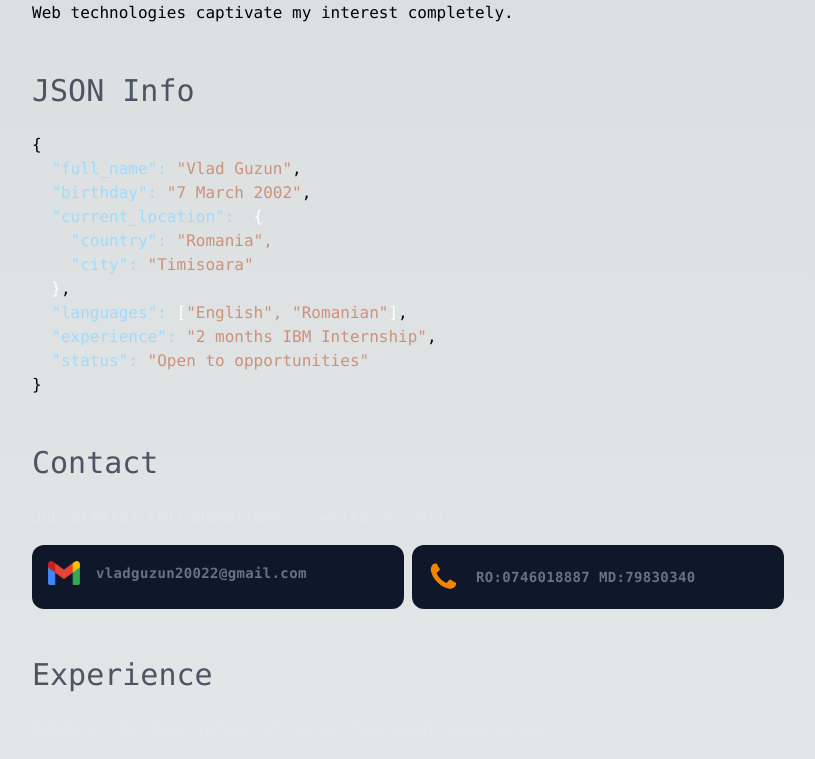
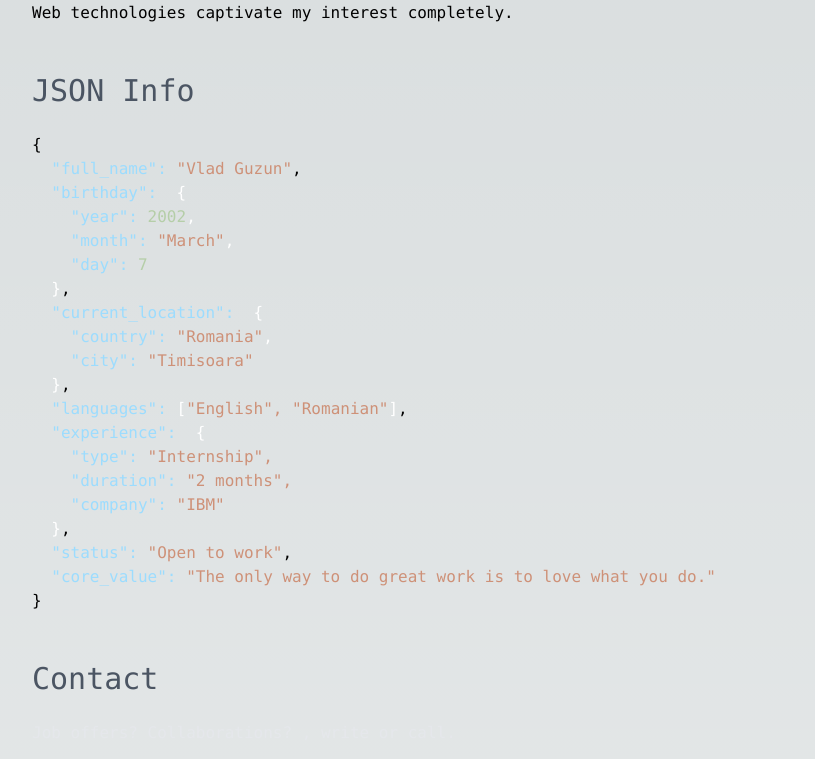
Before and after one commit to vlad-guzun/upgraded-portfolio, a Next.js app: page / in a window 1280 px wide. Shown: the part 461-1220 px from the top of the page, without its empty margins (232-1047 px from the left). Built offline with nearby package versions, Linux system fonts and the light colour scheme.

Commit message:
make it better

```diff
--- a/components/InformationSection.tsx
+++ b/components/InformationSection.tsx
@@ -1,19 +1,52 @@
 import React from "react"
 import TitleHeader from "./TitleHeader"
 
+interface Information {
+  full_name: string
+  birthday: {
+    year: number
+    month: string
+    day: number
+  };
+  current_location: {
+    country: string
+    city: string
+  };
+  languages: string[]
+  experience: {
+    type: string
+    duration: string
+    company: string
+  };
+  status: string
+  core_value: string
+}
+
 const InformationSection = () => {
-  const information = {
+  const information: Information = {
     full_name: 'Vlad Guzun',
-    birthday: '7 March 2002',
-    current_location: 'Timisoara',
+    birthday: {
+      year: 2002,
+      month: 'March',
+      day: 7,
+    },
+    current_location: {
+      country: 'Romania',
+      city: 'Timisoara',
+    },
     languages: ['English', 'Romanian'],
-    experience: '2 months IBM Internship',
-    status: 'Open to opportunities',
+    experience: {
+      type: 'Internship',
+      duration: '2 months',
+      company: 'IBM',
+    },
+    status: 'Open to work',
+    core_value: "The only way to do great work is to love what you do.",
   };
 
-  const postmanBlue = '#9cdcfe'
-  const postmanOrange = '#ce9178'
-  const white = '#FFFFFF'
+  const postmanBlue = '#9cdcfe';
+  const postmanOrange = '#ce9178';
+  const white = '#FFFFFF';
 
   const formattedJson = (
     <pre>
@@ -25,21 +58,54 @@ const InformationSection = () => {
             <span>
               <span style={{ color: white }}>[</span>
               {Array.isArray(value) ? (
-                <span style={{ color: postmanOrange }}>{value.map(v => `"${v}"`).join(', ')}</span>
+                <span style={{ color: postmanOrange }}>{value.map((v) => `"${v}"`).join(', ')}</span>
               ) : (
                 <span style={{ color: postmanOrange }}>{`"${value}"`}</span>
               )}
               <span style={{ color: white }}>]</span>
+            </span>
+          ) : key === 'birthday' ? (
+            <span style={{ color: postmanOrange }}>
+              {' '}
+              <span style={{ color: white }}>{'{\n'}</span>
+              <span style={{ color: postmanBlue }}>{'    "year": '}</span>
+              <span style={{ color: '#b5cea8' }}>{value.year}</span>
+              <span style={{ color: white }}>,</span>
+              <br />
+              <span style={{ color: postmanBlue }}>{'    "month": '}</span>
+              <span style={{ color: postmanOrange }}>{`"${value.month}"`}</span>
+              <span style={{ color: white }}>,</span>
+              <br />
+              <span style={{ color: postmanBlue }}>{'    "day": '}</span>
+              <span style={{ color: '#b5cea8' }}>{value.day}</span>
+              <br />
+              <span style={{ color: white }}>{'  }'}</span>
+            </span>
+          ) : key === 'experience' ? (
+            <span style={{ color: postmanOrange }}>
+              {' '}
+              <span style={{ color: white }}>{'{\n'}</span>
+              <span style={{ color: postmanBlue }}>{'    "type": '}</span>
+              <span style={{ color: postmanOrange }}>"{value.type}",</span>
+              <br />
+              <span style={{ color: postmanBlue }}>{'    "duration": '}</span>
+              <span style={{ color: postmanOrange }}>{`"${value.duration}",`}</span>
+              <br />
+              <span style={{ color: postmanBlue }}>{'    "company": '}</span>
+              <span style={{ color: postmanOrange }}>"{value.company}"</span>
+              <br />
+              <span style={{ color: white }}>{'  }'}</span>
             </span>
           ) : key === 'current_location' ? (
             <span style={{ color: postmanOrange }}>
               {' '}
               <span style={{ color: white }}>{'{\n'}</span>
               <span style={{ color: postmanBlue }}>{'    "country": '}</span>
-              <span style={{ color: postmanOrange }}>"Romania",</span>
+              <span style={{ color: postmanOrange }}>"{value.country}"</span>
+              <span style={{ color: white }}>,</span>
               <br />
               <span style={{ color: postmanBlue }}>{'    "city": '}</span>
-              <span style={{ color: postmanOrange }}>{`"${value}"`}</span>
+              <span style={{ color: postmanOrange }}>"{value.city}"</span>
               <br />
               <span style={{ color: white }}>{'  }'}</span>
             </span>
@@ -59,7 +125,7 @@ const InformationSection = () => {
       <TitleHeader title="JSON Info"/>
       {formattedJson}
     </div>
-  )
-}
+  );
+};
 
-export default InformationSection
+export default InformationSection;
```
